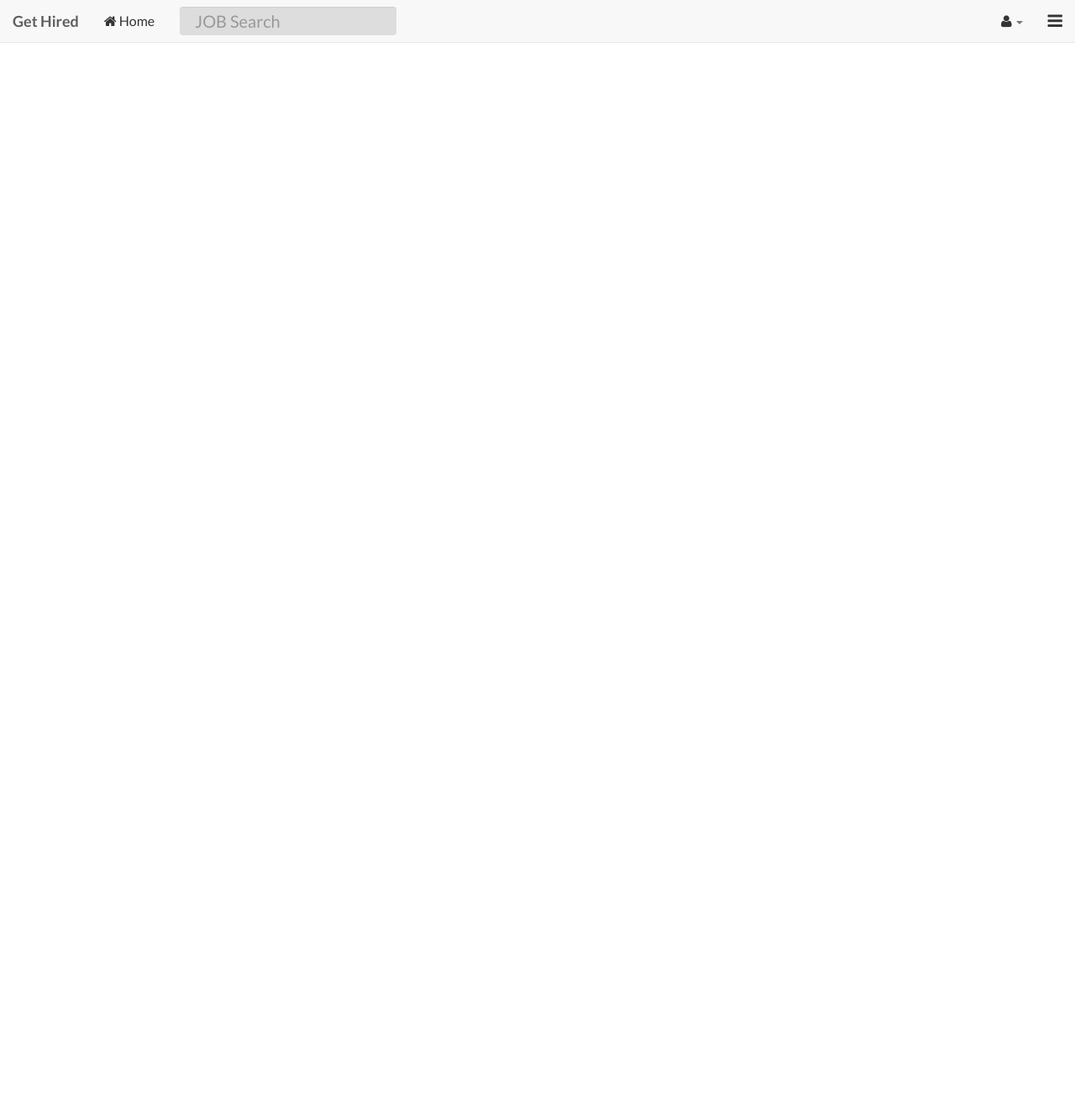
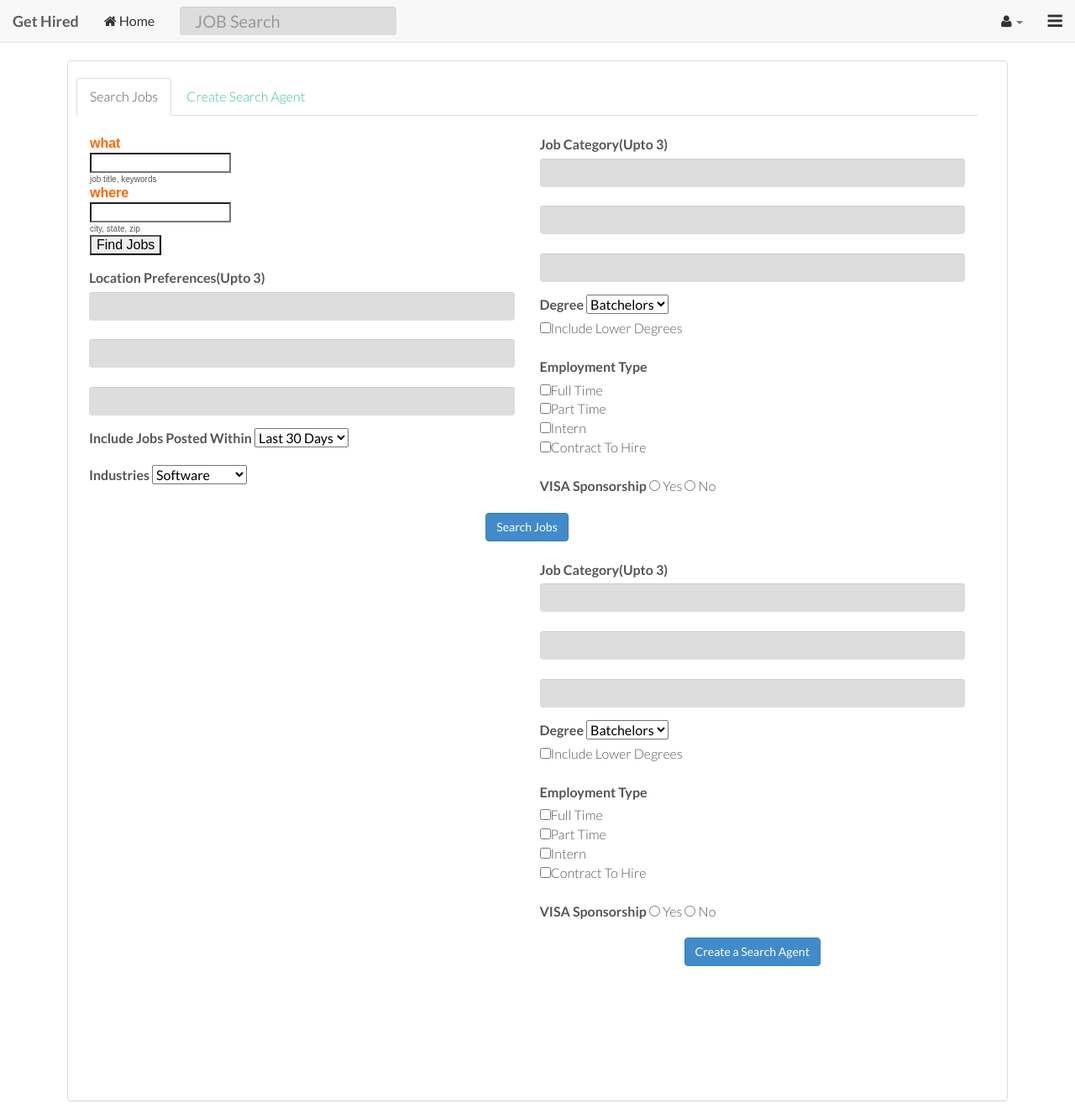
Before and after one commit to kedaramrolkar/CareerResourseCentre, a PHP site: page /all-users.php in a window 1280 px wide. Shown: the whole page at 84% size. Run offline with PHP 8.4, Linux system fonts and the light colour scheme; the visitor is signed in with stand-in values (Sample User, id 1); data that the repository does not hold is empty.

Commit message:
job search

```diff
--- a/all-users.php
+++ b/all-users.php
@@ -3,35 +3,238 @@
 <?php include 'controllers/base/head.php' ?>
 <?php include 'controllers/navigation/first-navigation.php' ?>
     <div class="container">
-                                                      <div class="row clearfix">
-                                                          <div class="col-md-12 column">
-                                                              <div class="row clearfix">
+	   <div class="no-gutter row">
+           <div class="col-md-12">
+               <div class="panel panel-default" id="sidebar">
+                   <div class="panel-body">
 <?php
-    include '_database/database.php';
-    session_start();
-    $current_user = $_SESSION['user_username'];
-    $sql = "SELECT * FROM user WHERE user_username != '$current_user' order by user_id desc";
+    $sql = "SELECT * FROM user where user_username='$user_username'";
     $result = mysqli_query($database,$sql) or die(mysqli_error($database));
-    while($rws = mysqli_fetch_array($result)){
+    $rws = mysqli_fetch_array($result);
 ?>
-                                                                  <div class="col-md-4 column">
-                                                                    <div class="panel-group" id="panel-<?php echo $rws['user_id']; ?>">
-                                                                        <div class="panel panel-default">
-                                                                            <div id="panel-element-<?php echo $rws['user_id']; ?>" class="panel-collapse collapse in">
-                                                                                <div class="panel-body">
-                                                                                    <div class="col-md-6 column">
-                                                                                        <img src="userfiles/avatars/<?php echo $rws['user_avatar'];?>" name="aboutme" class="img-responsive">
+                                                    <form action="components/search-profile.php" method="post" enctype="multipart/form-data" id="UploadForm">
+    <!-- Nav tabs -->
+    <ul class="nav nav-tabs">
+		<li class="active"><a href="#PrimaryInformation" data-toggle="tab">Search Jobs</a></li>
+				<li><a href="#Create" data-toggle="tab">Create Search Agent</a></li>
+
+</ul>
+
+    <!-- Tab panes -->
+    <div class="tab-content">
+        <div class="tab-pane fade in active" id="PrimaryInformation">
+			</br>
+										<div class="col-md-6">
+
+
+				<div class="form-group float-label-control">
+<table cellspacing='2' style='font-family:arial'>
+<tr><td style='font-size:16px;color:#FF6600'><b>what</b></td></tr>
+<tr><td><input name='q' value='' size='15'></td></tr>
+<tr><td style='font-size:10px'>job title, keywords</td></tr>
+<tr><td style='font-size:16px;color:#FF6600'><b>where</b></td></tr>
+<tr><td><input name='q' value='' size='15' ></td></tr>
+<tr><td style='font-size:10px'>city, state, zip</td></tr>
+<tr><td><input type='submit' value='Find Jobs'></tr>
+
+</table>
 				</div>
-                                                                                    <div class="col-md-6 column">
-                                                                                        <h2><span><a href="profile.php?user_username=<?php echo $rws['user_username'];?>"><?php echo $rws['user_firstname'];?> <?php echo $rws['user_lastname'];?></a></span></h2>
+
+				<div class="form-group float-label-control">
+					<label for="">Location Preferences(Upto 3)</label>
+					<input type="text" class="form-control" name="user_email"><br>
+										<input type="text" class="form-control" name="user_email"><br>
+
+															<input type="text" class="form-control" name="user_email">
+
+				</div>
+				<div class="form-group float-label-control">
+					<label for="">Include Jobs Posted Within</label>
+
+					<select name="user_currentcountry">
+						<option value="US">Last 30 Days</option>
+						<option value="INDIA">Last Week</option>
+						<option value="UK">Last Day</option>
+						<option value="CANADA">Anytime</option>
+					</select>
+				</div>
+				<div class="form-group float-label-control">
+					<label for="">Industries</label>
+
+					<select name="user_currentcountry">
+						<option value="US">Software</option>
+						<option value="INDIA">Mechanical</option>
+						<option value="UK">Aeronautical</option>
+						<option value="CANADA">Electrical</option>
+					</select>
+				</div>
+				</div>
+
+			</div>
+			<div class="col-md-6">
+				<div class="form-group float-label-control">
+					<label for="">Job Category(Upto 3)</label>
+					<input type="text" class="form-control" name="user_email"><br>
+										<input type="text" class="form-control" name="user_email"><br>
+
+															<input type="text" class="form-control" name="user_email">
+
+				</div>
+				<div>
+						<label for="">Degree</label>
+						<select>
+							<option value="Batchelors">Batchelors</option>
+							<option value="Masters">Masters</option>
+														<option value="Masters">PhD</option>
+							<option value="Masters">Diploma</option>
+
+						</select><br>
+						  <input type="checkbox" name="vehicle" value="Bike">Include Lower Degrees<br>
+
+					</div>
+					<br>
+					<div>
+						<label for="">Employment Type</label>
+						<br>
+						  <input type="checkbox" name="vehicle" value="Bike">Full Time<br>
+						  <input type="checkbox" name="vehicle" value="Bike">Part Time<br>
+						  <input type="checkbox" name="vehicle" value="Bike">Intern<br>
+						  <input type="checkbox" name="vehicle" value="Bike">Contract To Hire<br>
+
+
+
+					</div><br>
+				<div class="form-group float-label-control">
+					<label for="">VISA Sponsorship</label>
+					<input type="radio" name="relocate" value="Yes"> Yes
+					<input type="radio" name="relocate" value="No"> No
+				</div>
+
+			</div>
+
+		<div class="submit">
+		<center>
+			<input class="btn btn-primary ladda-button" data-style="zoom-in" type="submit"  name="submit"  value="Search Jobs">
+		</center>
+	</div>
+		</div>
+
+
+		<div class="tab-pane fade" id="Create">
+			</br>
+										<div class="col-md-6">
+
+			   <div class="form-group float-label-control">
+					<label for="">Name of Agent</label>
+					<input type="text" class="form-control" name="user_email">
+				</div>
+				<div class="form-group float-label-control">
+					<label for="">Keyword Search</label>
+					<input type="text" class="form-control" name="user_email">
+				</div>
+
+				<div class="form-group float-label-control">
+					<label for="">Keywords</label>
+					<input type="radio" name="relocate" value="Yes"> Use All
+					<input type="radio" name="relocate" value="No"> Use Any
+				</div>
+				<div class="form-group float-label-control">
+<table cellspacing='2' style='font-family:arial'>
+<tr><td style='font-size:16px;color:#FF6600'><b>what</b></td></tr>
+<tr><td><input name='q' value='' size='15'></td></tr>
+<tr><td style='font-size:10px'>job title, keywords</td></tr>
+<tr><td style='font-size:16px;color:#FF6600'><b>where</b></td></tr>
+<tr><td><input name='q' value='' size='15' ></td></tr>
+<tr><td style='font-size:10px'>city, state, zip</td></tr>
+<tr><td><input type='submit' value='Find Jobs'></tr>
+
+</table>
+				</div>
+
+				<div class="form-group float-label-control">
+					<label for="">Location Preferences(Upto 3)</label>
+					<input type="text" class="form-control" name="user_email"><br>
+										<input type="text" class="form-control" name="user_email"><br>
+
+															<input type="text" class="form-control" name="user_email">
+
+				</div>
+				<div class="form-group float-label-control">
+					<label for="">Include Jobs Posted Within</label>
+
+					<select name="user_currentcountry">
+						<option value="US">Last 30 Days</option>
+						<option value="INDIA">Last Week</option>
+						<option value="UK">Last Day</option>
+						<option value="CANADA">Anytime</option>
+					</select>
+				</div>
+				<div class="form-group float-label-control">
+					<label for="">Industries</label>
+
+					<select name="user_currentcountry">
+						<option value="US">Software</option>
+						<option value="INDIA">Mechanical</option>
+						<option value="UK">Aeronautical</option>
+						<option value="CANADA">Electrical</option>
+					</select>
+				</div>
+
+
+			</div>
+			</div>
+			<div class="col-md-6">
+				<div class="form-group float-label-control">
+					<label for="">Job Category(Upto 3)</label>
+					<input type="text" class="form-control" name="user_email"><br>
+										<input type="text" class="form-control" name="user_email"><br>
+
+															<input type="text" class="form-control" name="user_email">
+
+				</div>
+				<div>
+						<label for="">Degree</label>
+						<select>
+							<option value="Batchelors">Batchelors</option>
+							<option value="Masters">Masters</option>
+														<option value="Masters">PhD</option>
+							<option value="Masters">Diploma</option>
+
+						</select><br>
+						  <input type="checkbox" name="vehicle" value="Bike">Include Lower Degrees<br>
+
+					</div>
+					<br>
+					<div>
+						<label for="">Employment Type</label>
+						<br>
+						  <input type="checkbox" name="vehicle" value="Bike">Full Time<br>
+						  <input type="checkbox" name="vehicle" value="Bike">Part Time<br>
+						  <input type="checkbox" name="vehicle" value="Bike">Intern<br>
+						  <input type="checkbox" name="vehicle" value="Bike">Contract To Hire<br>
+
+
+
+					</div><br>
+				<div class="form-group float-label-control">
+					<label for="">VISA Sponsorship</label>
+					<input type="radio" name="relocate" value="Yes"> Yes
+					<input type="radio" name="relocate" value="No"> No
+				</div>
+
+			</div>
+
+
+	<div class="submit">
+		<center>
+			<input class="btn btn-primary ladda-button" data-style="zoom-in" type="submit"  name="submit"  value="Create a Search Agent">
+		</center>
+	</div>
+	</div>
+	</div>
+</form>
 </div>
                </div>
            </div>
         </div>
     </div>
-                                                                  </div>
- <?php } ?>
-                                                              </div>
-                                                          </div>
-                                                      </div>
-                                                  </div>
```
Lines whose indentation alone changed are shown as unchanged.
